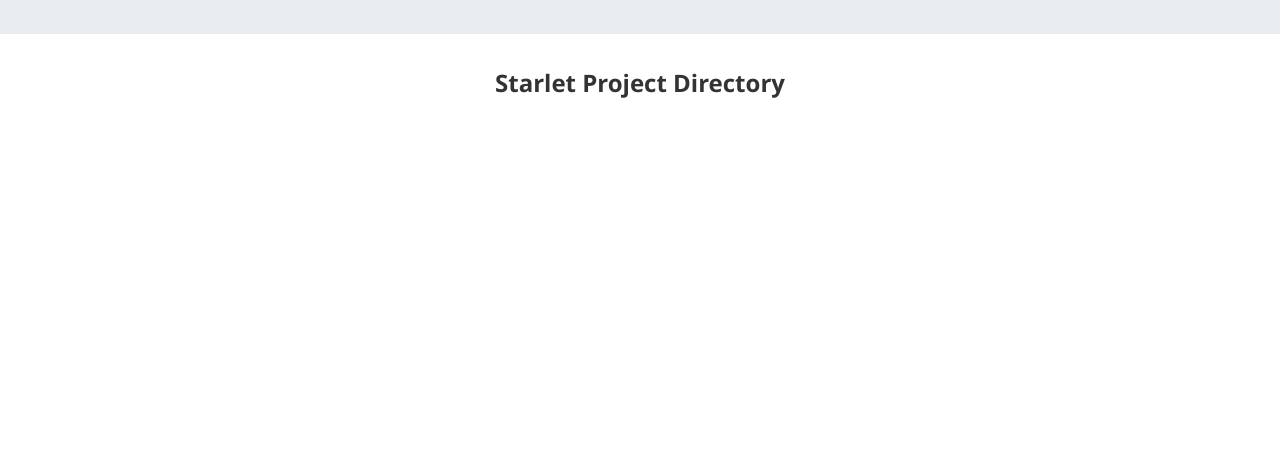
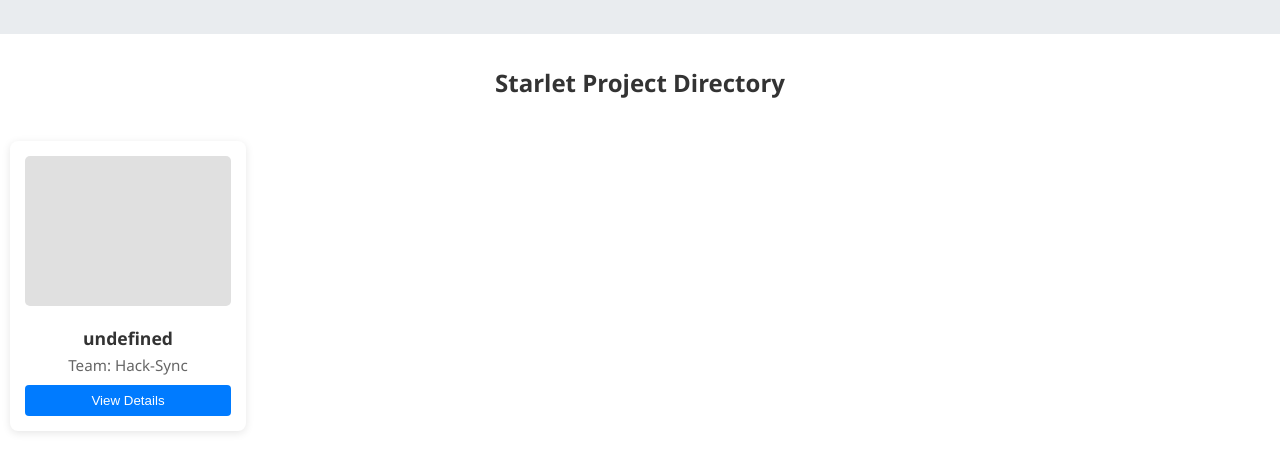
Before and after one commit to MaAs0706/Starlet-Project-Dir, a plain HTML site: page index.html in a window 1280 px wide. Shown: the part 220-692 px from the top of the page. Drawn offline with Linux system fonts and the light colour scheme.

Commit message:
feat : add the dynamic card creation

```diff
--- a/index.html
+++ b/index.html
@@ -25,8 +25,8 @@
     <div class="content">
         <h2>Starlet Project Directory</h2>
     </div>
-    <div id="project-list" class="roject-list"></div>
+    <div id="project-list" class="project-list"></div>
 
-
+    <script src="script.js"></script>
 </body>
 </html>
--- a/script.js
+++ b/script.js
@@ -0,0 +1,34 @@
+window.onload = function() {
+  fetch('projects.json')
+    .then(text => text.json())
+    .then(projects => {
+      const listDiv = document.getElementById('project-list');
+
+      projects.forEach((pr) => {
+        const card = document.createElement('div');
+        card.className = 'project-card';
+
+        // Use thumbnail if available, else show placeholder
+        let thumbnailHTML = '';
+        if (pr.thumbnail) {
+          thumbnailHTML = `<img src="${pr.thumbnail}" alt="${pr.repo} thumbnail" class="thumbnail">`;
+        } else {
+          thumbnailHTML = `<div class="thumbnail placeholder"></div>`;
+        }
+        card.innerHTML = `
+          ${thumbnailHTML}
+          <h3>${projects.repo}</h3>
+          <p>Team: ${pr.team}</p>
+          <button onclick="viewDetails('${pr.owner}', '${pr.repo}')">View Details</button>
+        `;
+
+        listDiv.appendChild(card);
+      });
+    })
+    .catch(error => {
+      console.error('Error loading projects.json:', error);
+    });
+}
+function viewDetails(owner, repo) {
+  window.location.href = `details.html?owner=${owner}&repo=${repo}`;
+}
--- a/style.css
+++ b/style.css
@@ -71,3 +71,61 @@ nav ul li a:hover {
     align-items: center;
     padding: 2rem;
 }
+
+.project-list {
+  display: grid;
+  grid-template-columns: repeat(auto-fill, minmax(220px, 1fr));
+  gap: 20px;
+  padding: 10px;
+}
+
+.project-card {
+  background-color: white;
+  border-radius: 8px;
+  padding: 15px;
+  box-shadow: 0 2px 8px rgba(0, 0, 0, 0.1);
+  text-align: center;
+  display: flex;
+  flex-direction: column;
+}
+
+.thumbnail {
+  width: 100%;
+  height: 150px;
+  object-fit: cover;
+  border-radius: 5px;
+  margin-bottom: 10px;
+}
+
+.placeholder {
+  background-color: #e0e0e0; /* light gray, change if you want */
+}
+
+/* Project title */
+.project-card h3 {
+  margin: 10px 0 5px;
+  font-size: 1.1em;
+  color: #333;
+}
+
+/* Team name text */
+.project-card p {
+  margin: 0 0 10px;
+  font-size: 0.95em;
+  color: #666;
+}
+
+/* View Details button */
+.project-card button {
+  background-color: #007bff;
+  color: white;
+  border: none;
+  padding: 8px 12px;
+  border-radius: 4px;
+  cursor: pointer;
+  transition: background-color 0.2s ease;
+}
+
+.project-card button:hover {
+  background-color: #0056b3;
+}
```
